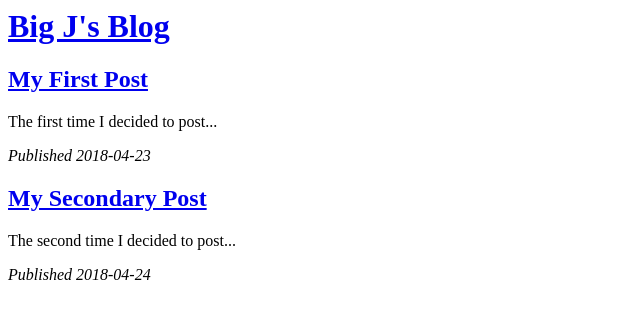
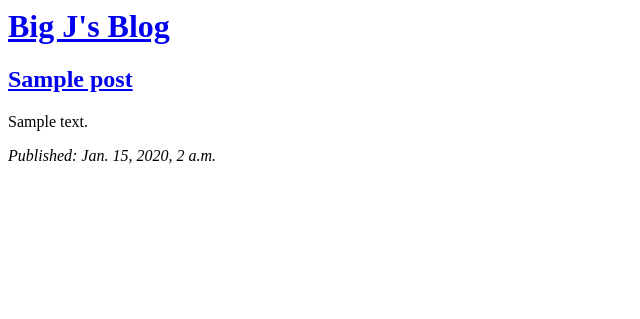
Before and after one commit to jonjeden/my-first-blog, a Django app: template blog/templates/blog/post_list.html in a window 1280 px wide. Shown: the top 319 px of the page, without its empty margins (0-640 px from the left). Run offline with Django 3.2, Linux system fonts and the light colour scheme; the template is opened without the code that fills it: values that come from a table or form of the project are taken from there, others are empty; tables that the repository leaves empty hold one stand-in row (values such as "Sample post").

Commit message:
Pull posts from DB

```diff
--- a/blog/templates/blog/post_list.html
+++ b/blog/templates/blog/post_list.html
@@ -11,18 +11,15 @@
   </div>
 
     <div>
-      <h2><a href="/">My First Post</a></h2>
-      <p>The first time I decided to post...</p>
-      <p><i>Published 2018-04-23</i></p>
+      {% for post in posts %}
+        <div> <h2> <a href="/"> {{ post.title }} </a></h2>
+          <p> {{ post.text|linebreaksbr }} </p>
+          <p><i>Published: {{ post.published_date }}</i></p>
+        </div>
+      {% endfor %}
     </div>
 
-      <div>
-        <h2><a href="/">My Secondary Post</a></h2>
-        <p>The second time I decided to post...</p>
-        <p><i>Published 2018-04-24</i></p>
-      </div>
 </div>
-
 </body>
 
 </html>
--- a/blog/views.py
+++ b/blog/views.py
@@ -1,6 +1,9 @@
 from django.shortcuts import render
+from .models import Post
+from django.utils import timezone
 
 # Create your views here. - comment
 
 def post_list(request):
-    return render(request, 'blog/post_list.html', {})
+    posts = Post.objects.filter(published_date__lte=timezone.now()).order_by('published_date')
+    return render(request, 'blog/post_list.html', {'posts': posts})
```
